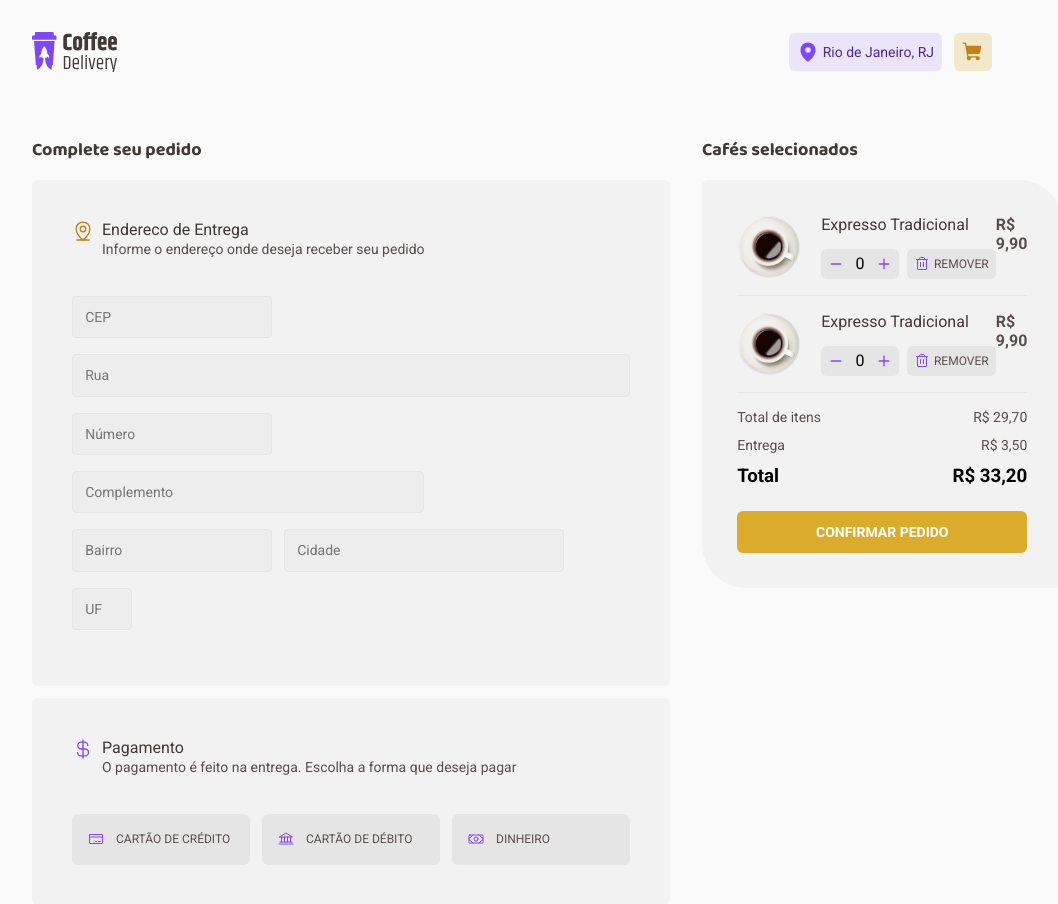
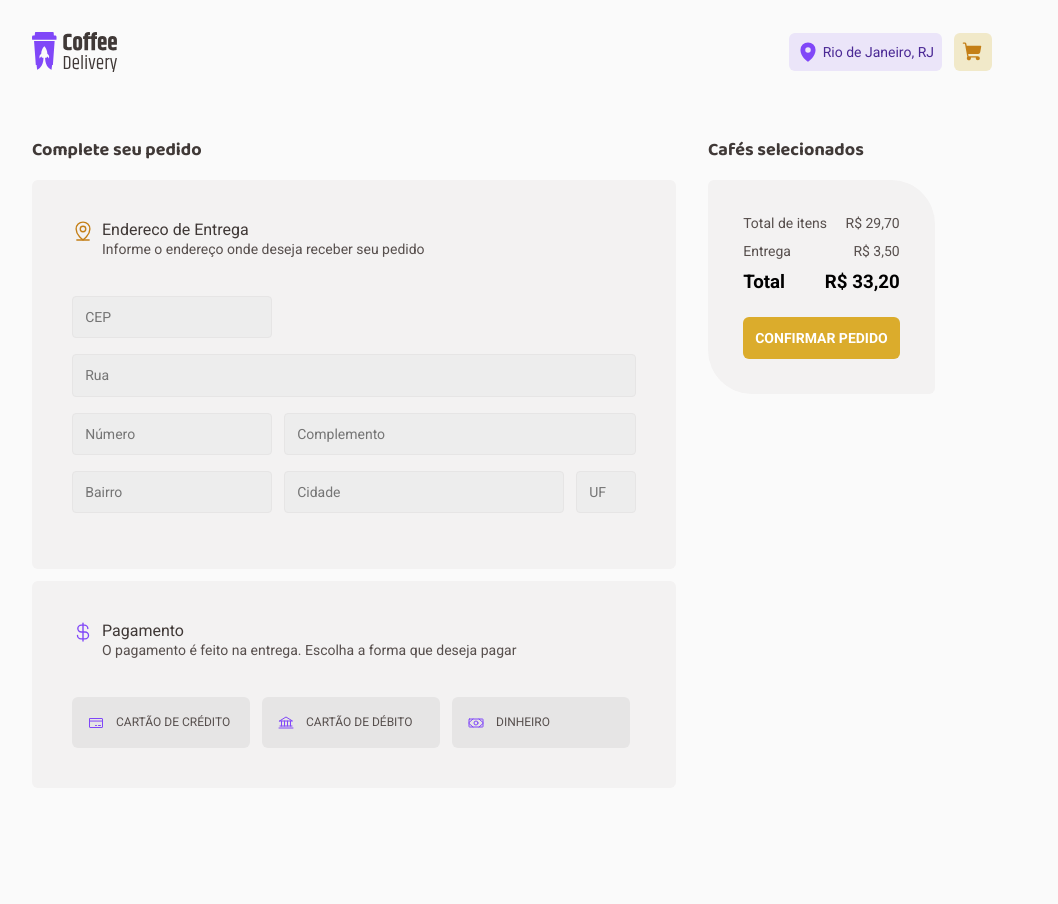
Before and after one commit to GustavoSilv4/Coffee-Delivery, a React (Vite) app: page /checkout in a window 1280 px wide. Shown: the whole page, without its empty margins (128-1186 px from the left). After the commit the page ends 800 px from the top, so only its background shows below. Built offline with nearby package versions, Linux system fonts and the light colour scheme.

Commit message:
feat: iterating through each object in the order array to display the cards, passing the necessary properties

```diff
--- a/src/pages/Checkout/index.tsx
+++ b/src/pages/Checkout/index.tsx
@@ -5,6 +5,8 @@ import {
   MapPinLine,
   Money,
 } from 'phosphor-react'
+import { useContext } from 'react'
+import { OrderContext } from '../../contexts/OrderContext'
 import { Card } from './Card'
 import {
   BoxCheckout,
@@ -29,6 +31,8 @@ import {
 } from './styles'
 
 export function Checkout() {
+  const { orders } = useContext(OrderContext)
+
   return (
     <CheckoutContainer>
       <BoxLeft>
@@ -85,8 +89,14 @@ export function Checkout() {
       <BoxRight>
         <h2>Cafés selecionados</h2>
         <BoxCheckout>
-          <Card />
-          <Card />
+          {orders.map((order) => (
+            <Card
+              key={order.id}
+              id={order.id}
+              name={order.name}
+              quantityProduct={order.quantity}
+            />
+          ))}
           <div>
             <span>Total de itens</span>
             <span>R$ 29,70</span>
```
